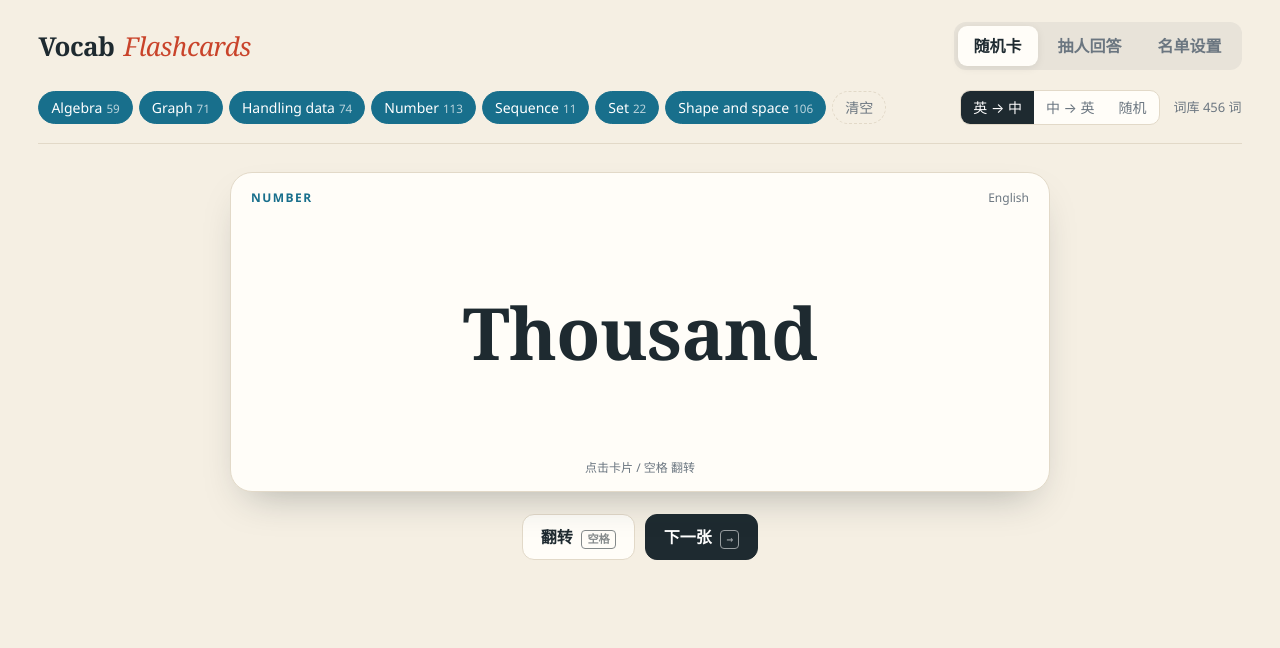
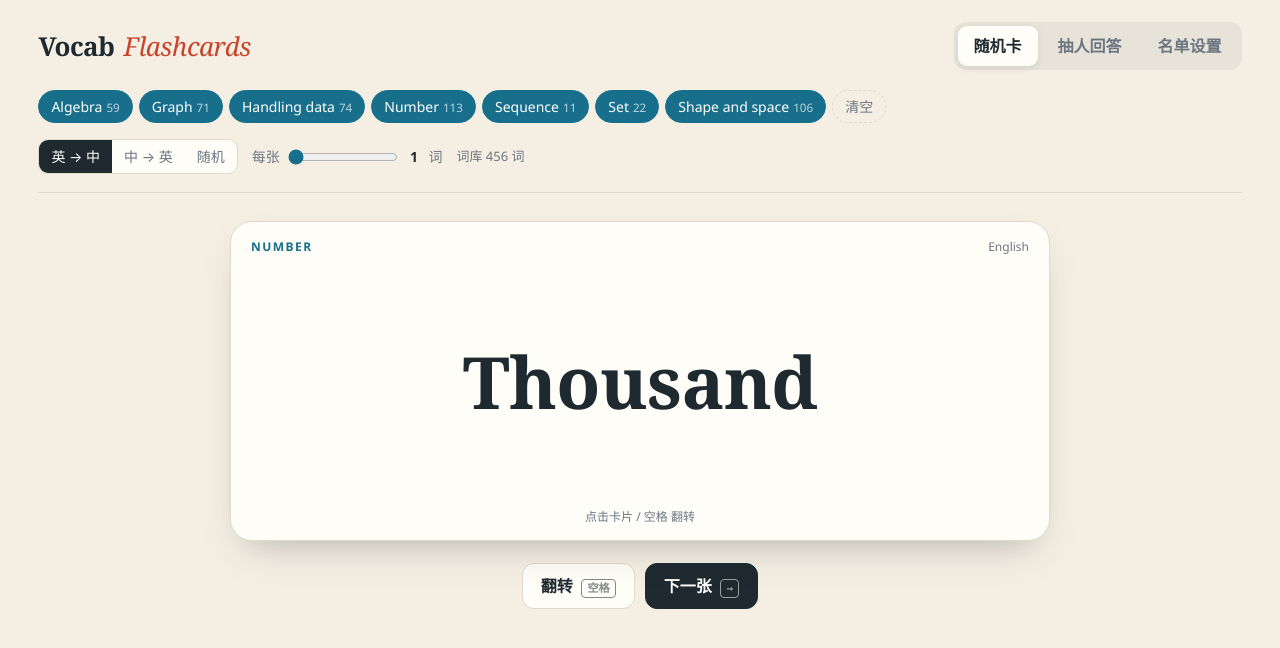
Before and after one commit to ChaneyQian/vocab-flashcards, a plain HTML site: page index.html in a window 1280 px wide. Drawn offline with Linux system fonts and the light colour scheme.

Commit message:
Add words-per-card slider (1-6 words shown together on one card)
Co-Authored-By: Claude Fable 5.1 <noreply@anthropic.com>

```diff
--- a/app.js
+++ b/app.js
@@ -8,6 +8,7 @@
     cutoff: 30,
     topics: TOPICS.map(t => t.name),
     dir: 'en',
+    perCard: 1,
     noRepeat: true,
     roster: DEFAULT_ROSTER.map(s => ({ ...s })),
     drawn: [],
@@ -37,6 +38,12 @@
     if (deckPos >= deck.length) { shuffle(deck); deckPos = 0; }
     return deck[deckPos++];
   }
+  // a group of `perCard` words shown together on one card
+  function nextWords() {
+    const n = Math.min(state.perCard, deck.length), out = [];
+    for (let i = 0; i < n; i++) { const w = nextWord(); if (w) out.push(w); }
+    return out.length ? out : null;
+  }
 
   // ---------- card component ----------
   function makeCard(container) {
@@ -50,22 +57,24 @@
     el.addEventListener('click', () => api.flip());
     const api = {
       get word() { return current; },
-      show(w) {
-        current = w;
+      // ws: array of words shown together on this card (or null)
+      show(ws) {
+        current = ws && ws.length ? ws : null;
         el.classList.remove('flipped');
-        if (!w) { el.classList.add('empty'); return; }
+        if (!current) { el.classList.add('empty'); return; }
         el.classList.remove('empty');
         const dir = state.dir === 'mix' ? (Math.random() < 0.5 ? 'en' : 'zh') : state.dir;
-        const front = dir === 'en' ? w.en : w.zh, back = dir === 'en' ? w.zh : w.en;
-        // change content after the flip-back animation has hidden the back face
-        const set = () => {
-          el.querySelectorAll('.tag').forEach(t => t.textContent = w.topic);
-          el.querySelector('.front .side').textContent = dir === 'en' ? 'English' : '中文';
-          el.querySelector('.back .side').textContent = dir === 'en' ? '中文' : 'English';
-          el.querySelector('.front .word').textContent = front;
-          el.querySelector('.back .word').textContent = back;
+        const topics = [...new Set(current.map(w => w.topic))].join(' · ');
+        el.querySelectorAll('.tag').forEach(t => t.textContent = topics);
+        el.querySelector('.front .side').textContent = dir === 'en' ? 'English' : '中文';
+        el.querySelector('.back .side').textContent = dir === 'en' ? '中文' : 'English';
+        const fill = (node, key) => {
+          node.className = 'word' + (current.length > 1 ? ` multi n${current.length}` : '');
+          node.innerHTML = '';
+          current.forEach(w => { const s = document.createElement('span'); s.textContent = w[key]; node.appendChild(s); });
         };
-        set();
+        fill(el.querySelector('.front .word'), dir === 'en' ? 'en' : 'zh');
+        fill(el.querySelector('.back .word'), dir === 'en' ? 'zh' : 'en');
       },
       flip() { if (current) el.classList.toggle('flipped'); }
     };
@@ -155,7 +164,7 @@
         rolling = false; lastPicked = chosen.name;
         if (state.noRepeat && !state.drawn.includes(chosen.name)) state.drawn.push(chosen.name);
         save(); renderProb();
-        cardB.show(nextWord());
+        cardB.show(nextWords());
       }
     };
     tick();
@@ -187,9 +196,9 @@
 
   // ---------- log ----------
   function record(ok) {
-    const w = cardB.word;
-    if (!lastPicked || !w) return;
-    state.log.push({ t: Date.now(), name: lastPicked, en: w.en, zh: w.zh, ok });
+    const ws = cardB.word;
+    if (!lastPicked || !ws) return;
+    state.log.push({ t: Date.now(), name: lastPicked, en: ws.map(w => w.en).join(' / '), zh: ws.map(w => w.zh).join(' / '), ok });
     if (state.log.length > 500) state.log.shift();
     save(); renderLog();
     $('okBtn').disabled = $('badBtn').disabled = true;
@@ -238,9 +247,14 @@
 
   // ---------- buttons / keys ----------
   $('flipA').onclick = () => cardA.flip();
-  $('nextA').onclick = () => cardA.show(nextWord());
+  $('nextA').onclick = () => cardA.show(nextWords());
   $('flipB').onclick = () => cardB.flip();
-  $('nextB').onclick = () => { cardB.show(nextWord()); $('okBtn').disabled = $('badBtn').disabled = !lastPicked; };
+  $('nextB').onclick = () => { cardB.show(nextWords()); $('okBtn').disabled = $('badBtn').disabled = !lastPicked; };
+  // slider: words per card
+  const perCardEl = $('perCard');
+  perCardEl.value = state.perCard; $('perCardVal').textContent = state.perCard;
+  perCardEl.oninput = () => { state.perCard = Number(perCardEl.value); $('perCardVal').textContent = state.perCard; save(); };
+  perCardEl.onchange = () => { perCardEl.blur(); (mode === 'cards' ? cardA : cardB).show(nextWords()); };
   $('pickBtn').onclick = () => { doPick(); $('okBtn').disabled = $('badBtn').disabled = false; };
   $('okBtn').onclick = () => record(true);
   $('badBtn').onclick = () => record(false);
@@ -261,5 +275,5 @@
   // ---------- init ----------
   renderTopics(); buildDeck(); renderLog(); renderProb();
   $('okBtn').disabled = $('badBtn').disabled = true;
-  cardA.show(nextWord());
+  cardA.show(nextWords());
 })();
--- a/index.html
+++ b/index.html
@@ -24,6 +24,10 @@
       <button data-dir="zh">中 → 英</button>
       <button data-dir="mix">随机</button>
     </div>
+    <label class="slider" title="每张卡同时出现的词数">每张
+      <input type="range" id="perCard" min="1" max="6" step="1" value="1">
+      <b id="perCardVal">1</b> 词
+    </label>
     <span class="pool" id="poolInfo"></span>
   </div>
 </section>
--- a/style.css
+++ b/style.css
@@ -26,6 +26,13 @@ h1 span{color:var(--accent);margin-left:.35em;font-style:italic;font-weight:400}
 .seg button{border:0;background:transparent;padding:6px 12px;font-size:14px;color:var(--muted)}
 .seg button.active{background:var(--ink);color:#fff}
 .pool{font-size:13px;color:var(--muted)}
+.slider{display:inline-flex;align-items:center;gap:6px;font-size:14px;color:var(--muted);white-space:nowrap}
+.slider b{color:var(--ink);min-width:1.2em;text-align:center}
+.slider input[type=range]{width:110px;accent-color:var(--teal)}
+.face .word.multi{font-size:clamp(22px,4vw,44px);line-height:1.3;display:flex;flex-direction:column;gap:.15em}
+.face .word.multi.n5,.face .word.multi.n6{font-size:clamp(18px,3.2vw,34px);gap:.1em}
+.face .word.multi span::before{content:counter(w) ". ";counter-increment:w;color:var(--muted);font-size:.6em;font-weight:400;vertical-align:.25em}
+.face .word.multi{counter-reset:w}
 
 .mode{display:none;padding-top:28px}
 .mode.active{display:block}
```
